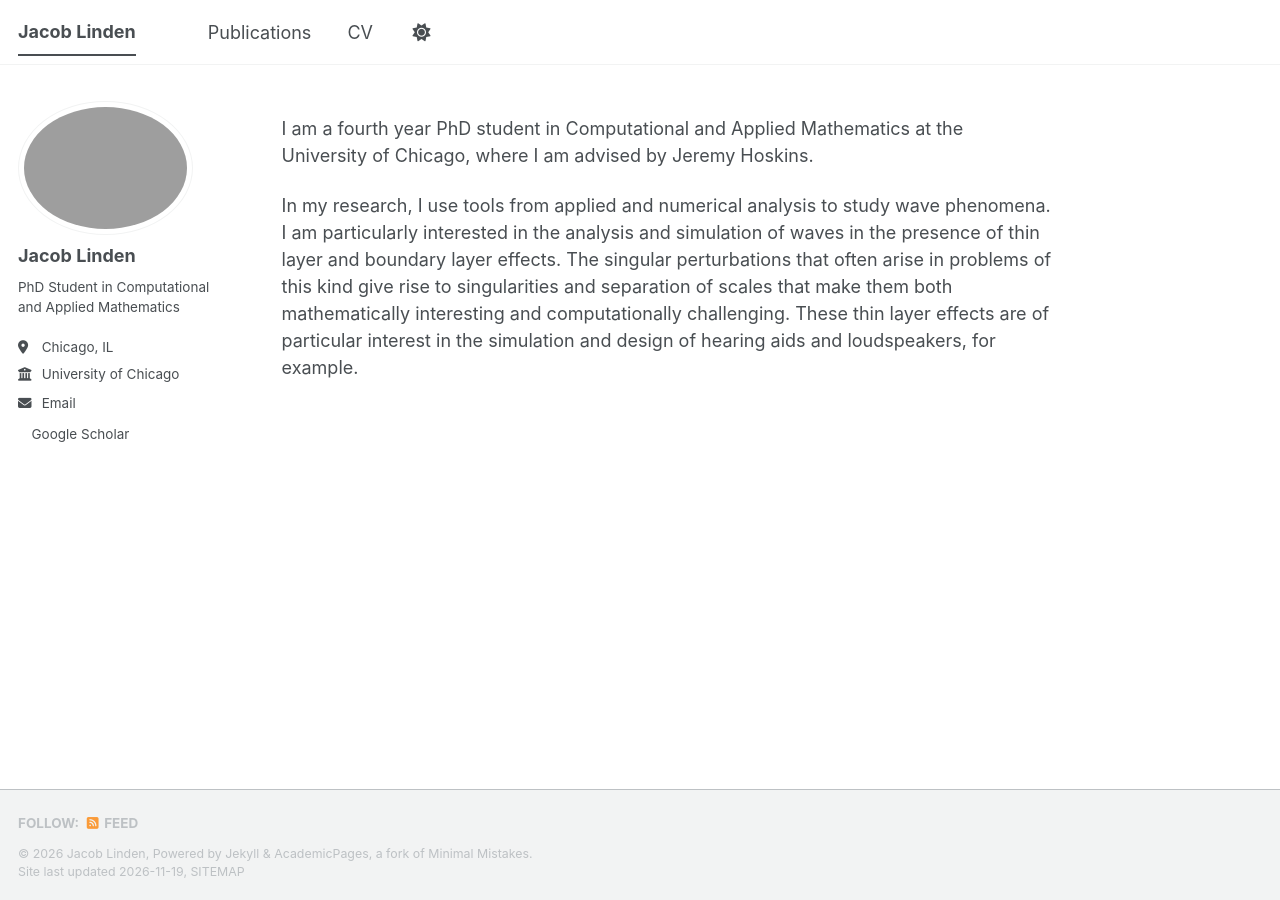
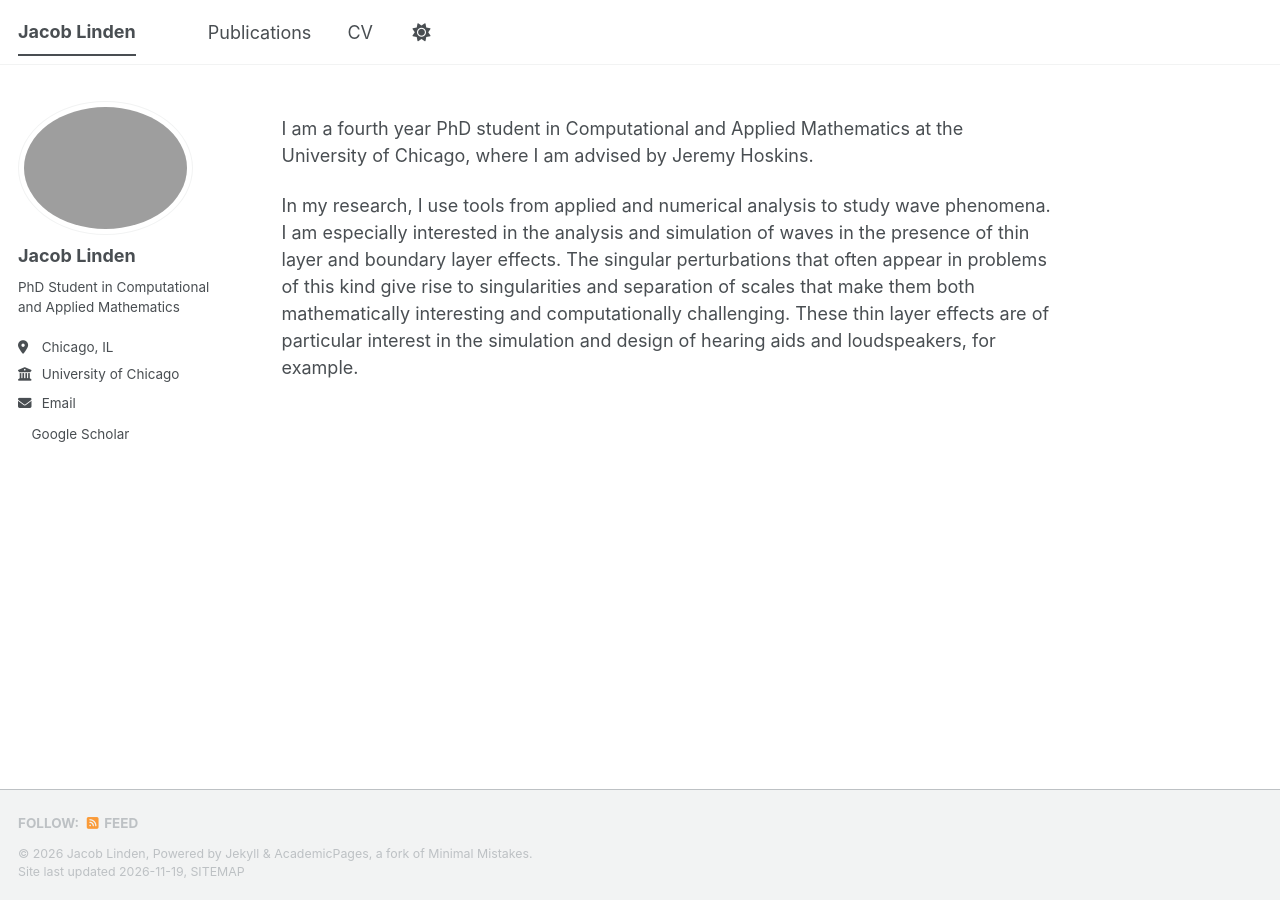
Before and after one commit to jacobtlinden/jacobtlinden.github.io, a Jekyll site: the page built from _pages/about.md, in a window 1280 px wide. Built offline with Jekyll 4.4.1, drawn with Linux system fonts in a browser that asks for light colours; a script bundle is joined from its source files by our own code; a style sheet for code colours, icons or effects is not loaded.

Commit message:
Update about.md

```diff
--- a/_pages/about.md
+++ b/_pages/about.md
@@ -9,4 +9,4 @@ redirect_from:
 
 I am a fourth year PhD student in Computational and Applied Mathematics at the University of Chicago, where I am advised by Jeremy Hoskins.
 
-In my research, I use tools from applied and numerical analysis to study wave phenomena. I am particularly interested in the analysis and simulation of waves in the presence of thin layer and boundary layer effects. The singular perturbations that often arise in problems of this kind give rise to singularities and separation of scales that make them both mathematically interesting and computationally challenging. These thin layer effects are of particular interest in the simulation and design of hearing aids and loudspeakers, for example.
+In my research, I use tools from applied and numerical analysis to study wave phenomena. I am especially interested in the analysis and simulation of waves in the presence of thin layer and boundary layer effects. The singular perturbations that often appear in problems of this kind give rise to singularities and separation of scales that make them both mathematically interesting and computationally challenging. These thin layer effects are of particular interest in the simulation and design of hearing aids and loudspeakers, for example.
```
